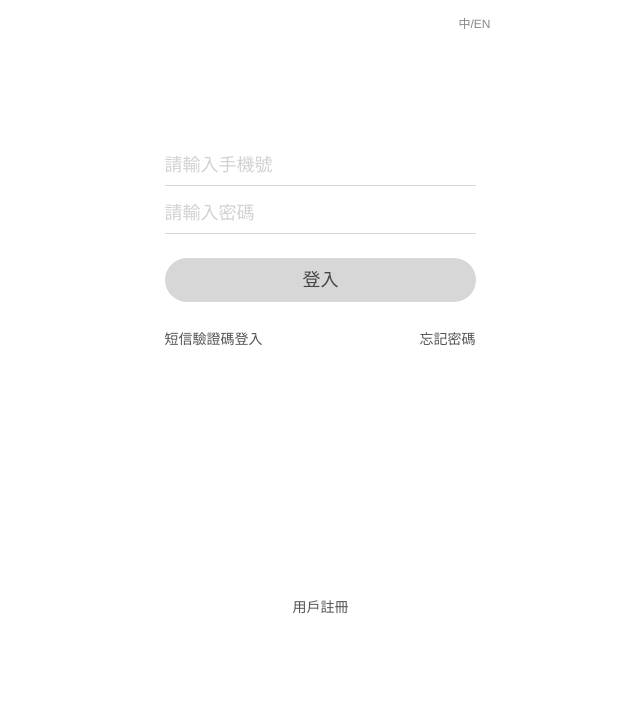
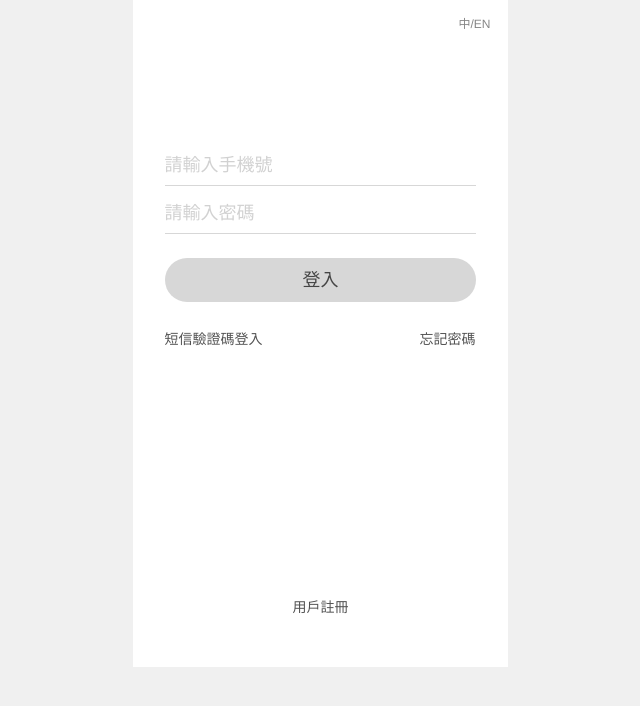
Before and after one commit to testerDanny/HotJarTest_App, a plain HTML site: page otppwloginnewuser.html in a window 1280 px wide. Shown: the whole page, without its empty margins (320-960 px from the left). Drawn offline with Linux system fonts and the light colour scheme.

Commit message:
Add files via upload

```diff
--- a/css/oTPPWloginnewUser.css
+++ b/css/oTPPWloginnewUser.css
@@ -10,7 +10,7 @@
   margin              : 0px;
   -webkit-font-smoothing: antialiased;
   -moz-osx-font-smoothing: grayscale;
-  background-color    : rgba(255, 255, 255, 1.0);
+  background-color    : rgba(240, 240, 240, 1.0);
 }
 a {
   text-decoration     : none;
```
